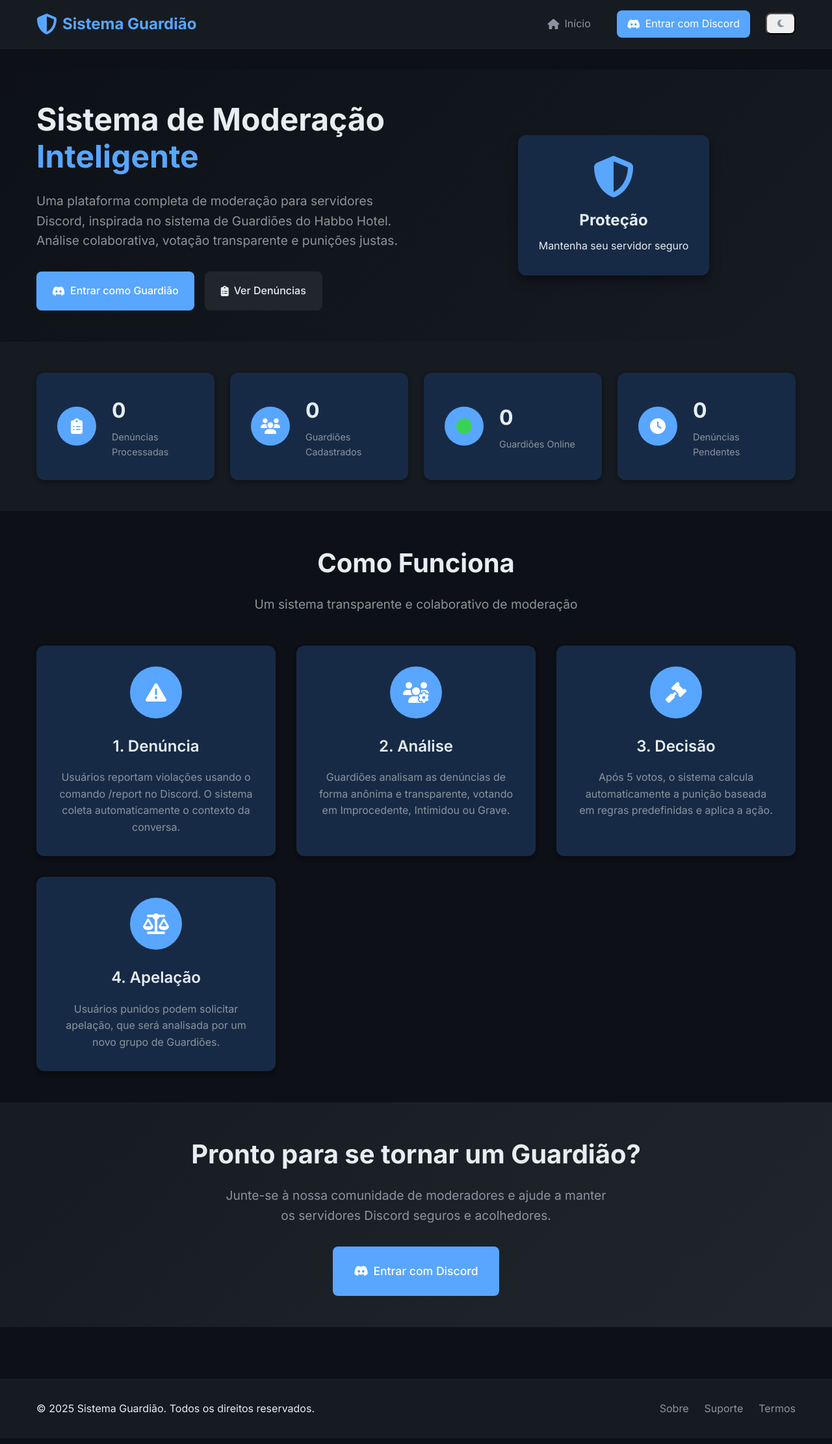
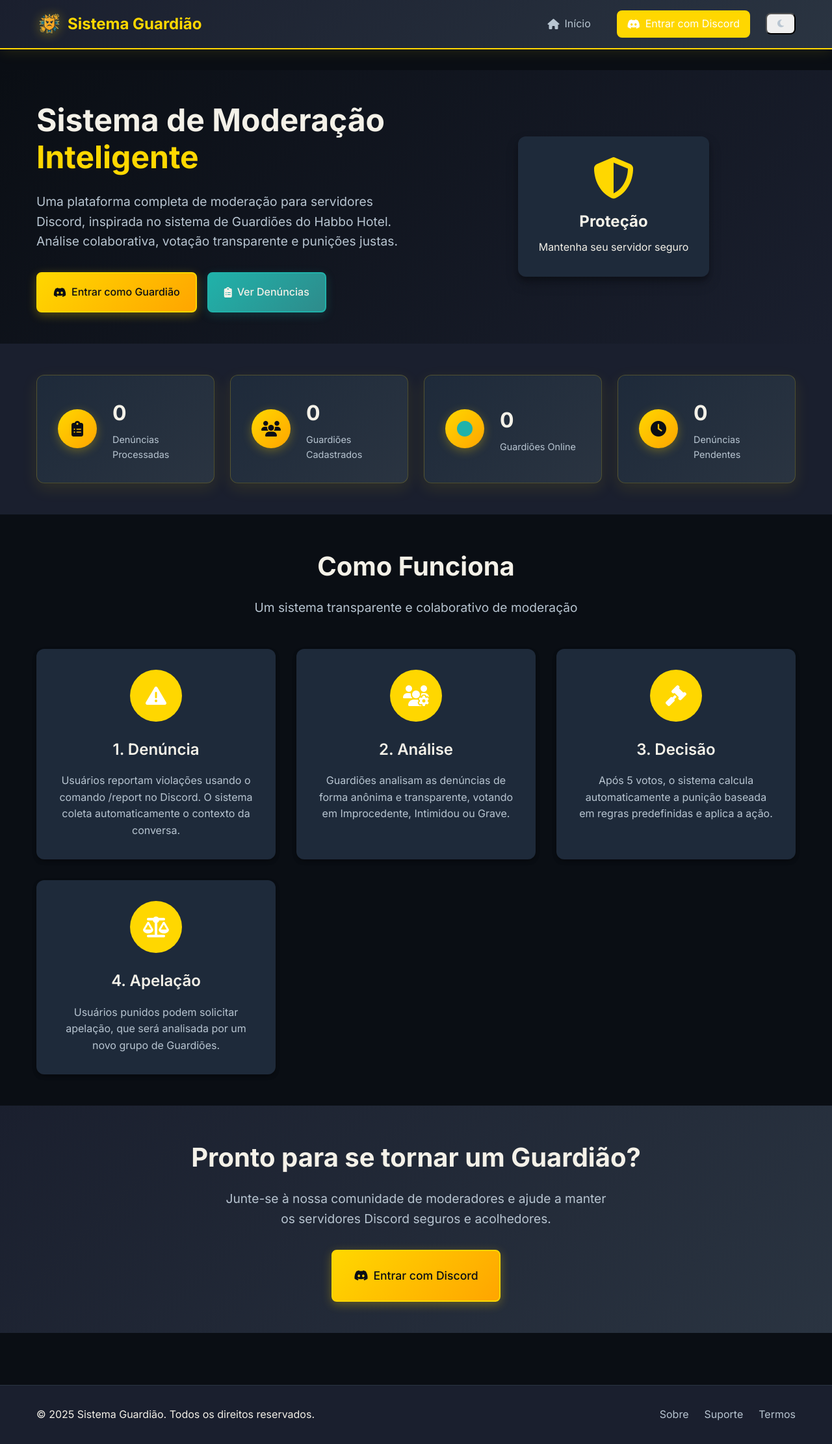
Before and after one commit to Konnak/guardiao, a Django app: page / in a window 1280 px wide. Shown: the whole page at 65% size. Before the commit the page ends 2178 px from the top, so only its background shows below. Run offline with Django 5.2, Linux system fonts and the light colour scheme; data that the repository does not hold is empty.

Commit message:
Implementar logo e atualizar design com paleta dourada e azul-teal

```diff
--- a/core/static/guardiao/styles.css
+++ b/core/static/guardiao/styles.css
@@ -10,33 +10,38 @@
 }
 
 :root {
-    /* Cores principais */
-    --primary-bg: #0D1117;
-    --secondary-bg: #161B22;
-    --tertiary-bg: #21262D;
-    --card-bg: #172A45;
+    /* Cores principais - Inspiradas na logo */
+    --primary-bg: #0A0E14;  /* Preto mais profundo */
+    --secondary-bg: #1A1F2E;  /* Azul escuro */
+    --tertiary-bg: #2A3441;   /* Azul médio */
+    --card-bg: #1E2A3A;      /* Azul card */
 
     /* Cores de texto */
-    --text-primary: #E6EDF3;
-    --text-secondary: #8B949E;
-    --text-muted: #6E7681;
-
-    /* Cores de destaque */
-    --accent-primary: #58A6FF;
-    --accent-secondary: #39D353;
-    --accent-danger: #DA3633;
-    --accent-warning: #D29922;
-
-    /* Cores de status */
-    --status-online: #39D353;
-    --status-offline: #6E7681;
-    --status-pending: #D29922;
-    --status-completed: #39D353;
-
-    /* Cores de votação */
-    --vote-improcedente: #39D353;
-    --vote-intimidou: #D29922;
-    --vote-grave: #DA3633;
+    --text-primary: #F4F1E8;  /* Branco dourado */
+    --text-secondary: #B8C5D1; /* Azul claro */
+    --text-muted: #7A8B9A;    /* Azul médio */
+
+    /* Cores de destaque - Paleta da logo */
+    --accent-primary: #FFD700;    /* Dourado principal */
+    --accent-secondary: #20B2AA;  /* Azul-teal */
+    --accent-danger: #FF6B6B;     /* Vermelho suave */
+    --accent-warning: #FFA500;    /* Laranja dourado */
+
+    /* Cores especiais da logo */
+    --logo-gold: #FFD700;         /* Dourado da logo */
+    --logo-teal: #20B2AA;         /* Azul-teal da logo */
+    --logo-dark: #0A0E14;         /* Preto da logo */
+
+    /* Cores de status - Paleta da logo */
+    --status-online: #20B2AA;      /* Azul-teal */
+    --status-offline: #7A8B9A;     /* Azul médio */
+    --status-pending: #FFA500;     /* Laranja dourado */
+    --status-completed: #FFD700;   /* Dourado */
+
+    /* Cores de votação - Paleta da logo */
+    --vote-improcedente: #20B2AA;  /* Azul-teal */
+    --vote-intimidou: #FFA500;     /* Laranja dourado */
+    --vote-grave: #FF6B6B;         /* Vermelho suave */
 
     /* Espaçamentos */
     --spacing-xs: 0.25rem;
@@ -73,11 +78,12 @@ body {
 
 /* Header */
 .header {
-    background-color: var(--secondary-bg);
-    border-bottom: 1px solid var(--tertiary-bg);
+    background: linear-gradient(135deg, var(--secondary-bg) 0%, var(--tertiary-bg) 100%);
+    border-bottom: 2px solid var(--logo-gold);
     position: sticky;
     top: 0;
     z-index: 100;
+    box-shadow: 0 4px 20px rgba(255, 215, 0, 0.1);
 }
 
 .header-content {
@@ -94,10 +100,29 @@ body {
     font-size: 1.5rem;
     font-weight: 700;
     color: var(--accent-primary);
+    transition: all 0.3s ease;
+}
+
+.logo:hover {
+    transform: scale(1.05);
+    color: var(--logo-gold);
 }
 
 .logo i {
     font-size: 2rem;
+}
+
+.logo-image {
+    width: 40px;
+    height: 40px;
+    object-fit: contain;
+    filter: drop-shadow(0 2px 8px rgba(255, 215, 0, 0.3));
+    transition: all 0.3s ease;
+}
+
+.logo:hover .logo-image {
+    filter: drop-shadow(0 4px 12px rgba(255, 215, 0, 0.5));
+    transform: rotate(5deg);
 }
 
 .nav {
@@ -253,24 +278,29 @@ body {
 }
 
 .btn-primary {
-    background-color: var(--accent-primary);
-    color: white;
+    background: linear-gradient(135deg, var(--logo-gold) 0%, #FFA500 100%);
+    color: var(--logo-dark);
+    border: 2px solid var(--logo-gold);
+    box-shadow: 0 4px 15px rgba(255, 215, 0, 0.3);
 }
 
 .btn-primary:hover {
-    background-color: #4A9EFF;
+    background: linear-gradient(135deg, #FFA500 0%, var(--logo-gold) 100%);
     transform: translateY(-2px);
+    box-shadow: 0 6px 20px rgba(255, 215, 0, 0.4);
 }
 
 .btn-secondary {
-    background-color: var(--tertiary-bg);
+    background: linear-gradient(135deg, var(--logo-teal) 0%, #2E8B8B 100%);
     color: var(--text-primary);
-    border: 1px solid var(--tertiary-bg);
+    border: 2px solid var(--logo-teal);
+    box-shadow: 0 4px 15px rgba(32, 178, 170, 0.2);
 }
 
 .btn-secondary:hover {
-    background-color: var(--secondary-bg);
-    border-color: var(--accent-primary);
+    background: linear-gradient(135deg, #2E8B8B 0%, var(--logo-teal) 100%);
+    transform: translateY(-2px);
+    box-shadow: 0 6px 20px rgba(32, 178, 170, 0.3);
 }
 
 .btn-large {
@@ -300,30 +330,34 @@ body {
 }
 
 .stat-card {
-    background-color: var(--card-bg);
+    background: linear-gradient(135deg, var(--card-bg) 0%, var(--tertiary-bg) 100%);
     padding: var(--spacing-xl);
     border-radius: var(--border-radius-lg);
     display: flex;
     align-items: center;
     gap: var(--spacing-lg);
-    box-shadow: var(--shadow-md);
-    transition: transform 0.2s ease;
+    box-shadow: 0 8px 25px rgba(255, 215, 0, 0.1);
+    border: 1px solid rgba(255, 215, 0, 0.2);
+    transition: all 0.3s ease;
 }
 
 .stat-card:hover {
     transform: translateY(-4px);
+    box-shadow: 0 12px 35px rgba(255, 215, 0, 0.2);
+    border-color: var(--logo-gold);
 }
 
 .stat-icon {
     width: 60px;
     height: 60px;
     border-radius: 50%;
-    background-color: var(--accent-primary);
+    background: linear-gradient(135deg, var(--logo-gold) 0%, #FFA500 100%);
     display: flex;
     align-items: center;
     justify-content: center;
     font-size: 1.5rem;
-    color: white;
+    color: var(--logo-dark);
+    box-shadow: 0 4px 15px rgba(255, 215, 0, 0.3);
 }
 
 .stat-icon .online {
--- a/core/templates/core/base.html
+++ b/core/templates/core/base.html
@@ -34,7 +34,7 @@
         <div class="container">
             <div class="header-content">
                 <div class="logo">
-                    <i class="fas fa-shield-alt"></i>
+                    <img src="{% static 'guardiao/images/logo.png' %}" alt="Sistema Guardião" class="logo-image">
                     <span>Sistema Guardião</span>
                 </div>
 
```
Also changed, not shown: core/static/guardiao/images/logo.png (added), logo.png (added).
